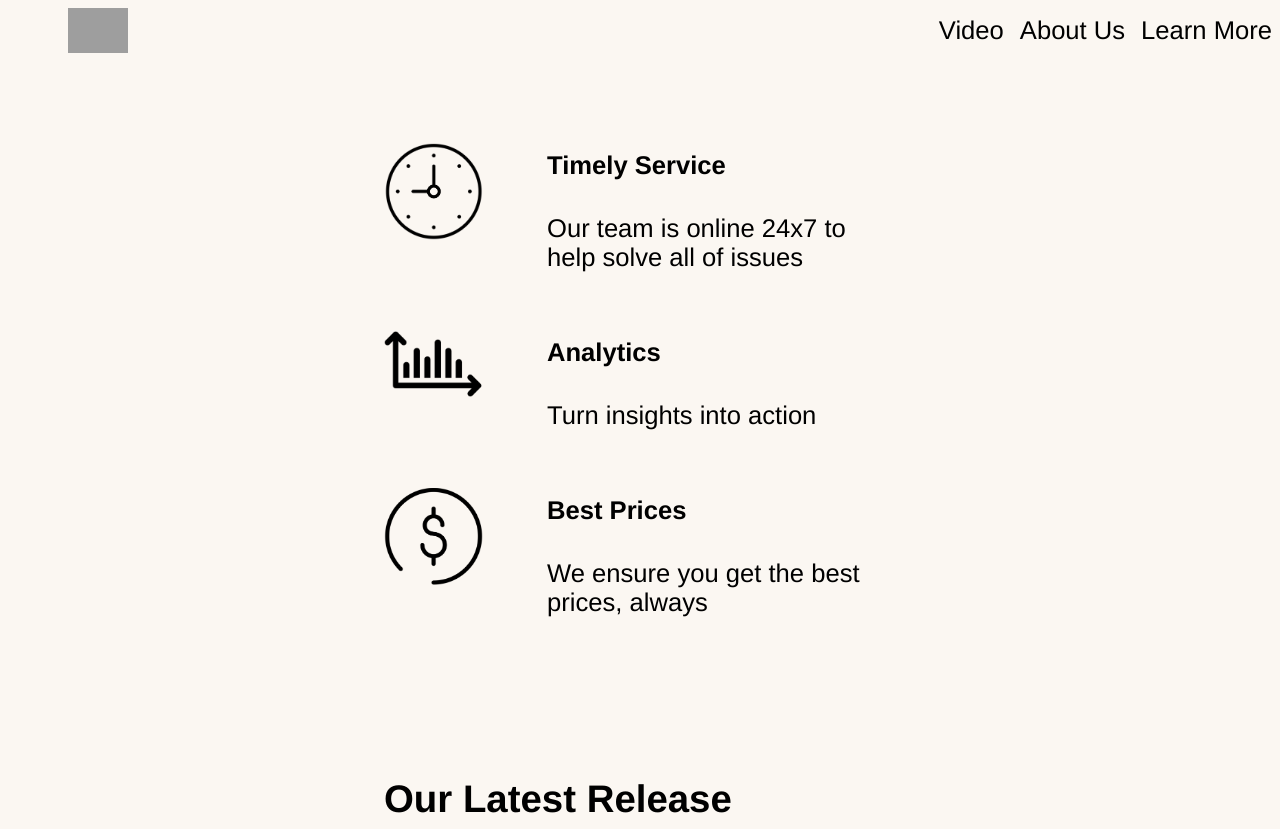
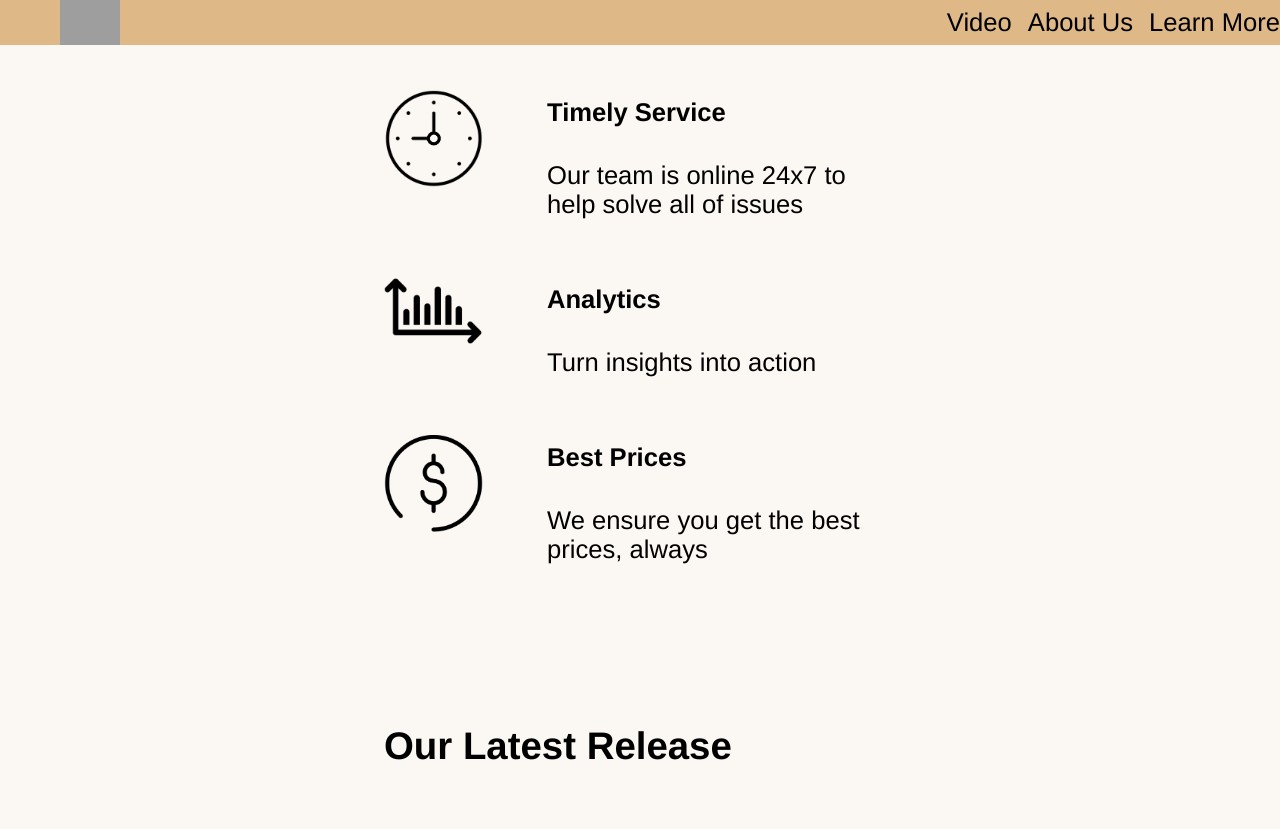
Before and after one commit to Manas-maker/fcc-landing-testless, a plain HTML site: page index.html in a window 1280 px wide. Shown: the top 829 px of the page. Drawn offline with Linux system fonts and the light colour scheme; grey boxes are pictures that could not be loaded.

Commit message:
navbar always on top of viewport

```diff
--- a/style.css
+++ b/style.css
@@ -4,12 +4,16 @@ body {
     font-size: 1.6em;
     font-family: 'Franklin Gothic Medium', 'Arial Narrow', Arial, sans-serif;
     background-color: rgb(222, 184, 135, 0.1);
+    margin: 0px;
 }
 
 header {
     display: flex;
     justify-content: space-between;
     align-items: center;
+    position: fixed;
+    width: 100%;
+    background-color: rgb(222, 184, 135, 1);
 }
 
 #nav {
```
